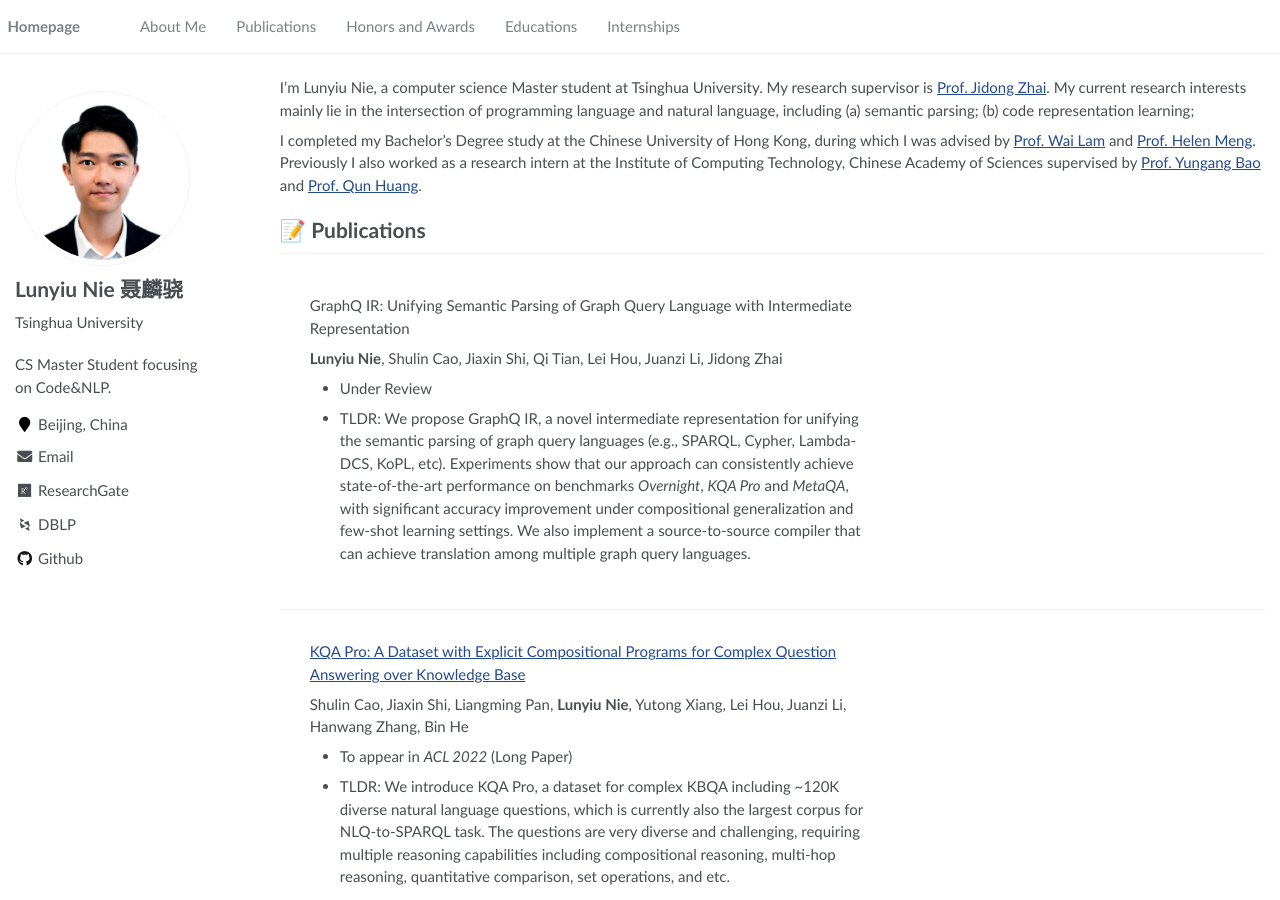
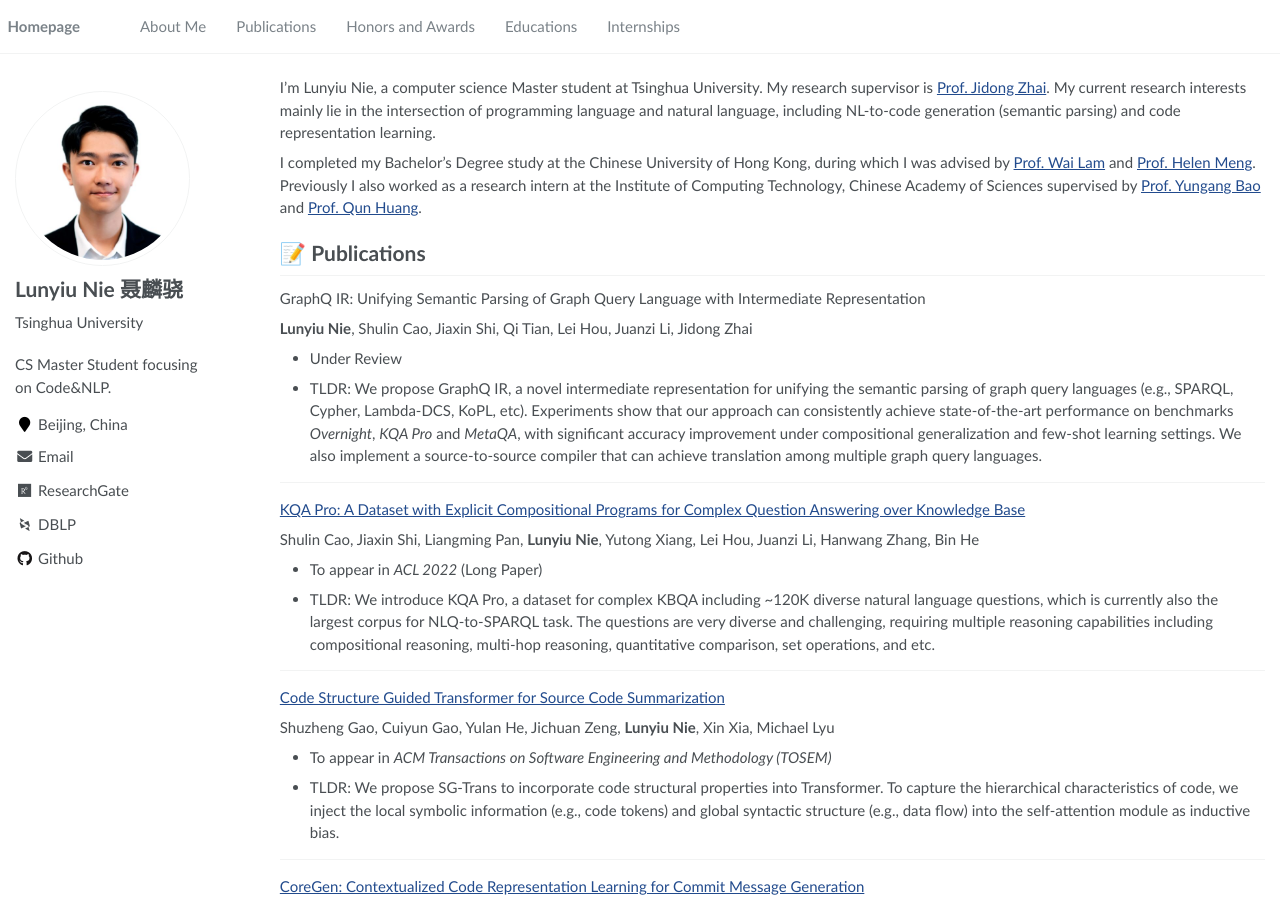
Before and after one commit to Flitternie/flitternie.github.io, a Jekyll site: the page built from _pages/about.md, in a window 1280 px wide and 900 px high. Built offline with Jekyll 4.4.1, drawn with Linux system fonts in a browser that asks for light colours; some web fonts are replaced.

Commit message:
add paper linesplit

```diff
--- a/_pages/about.md
+++ b/_pages/about.md
@@ -17,7 +17,7 @@ redirect_from:
 
 <span class='anchor' id='about-me'></span>
 
-I’m Lunyiu Nie, a computer science Master student at Tsinghua University. My research supervisor is [Prof. Jidong Zhai](https://pacman.cs.tsinghua.edu.cn/~zjd/). My current research interests mainly lie in the intersection of programming language and natural language, including (a) semantic parsing; (b) code representation learning;
+I’m Lunyiu Nie, a computer science Master student at Tsinghua University. My research supervisor is [Prof. Jidong Zhai](https://pacman.cs.tsinghua.edu.cn/~zjd/). My current research interests mainly lie in the intersection of programming language and natural language, including NL-to-code generation (semantic parsing) and code representation learning.
 
 I completed my Bachelor’s Degree study at the Chinese University of Hong Kong, during which I was advised by [Prof. Wai Lam](http://www1.se.cuhk.edu.hk/~textmine/) and [Prof. Helen Meng](https://www.se.cuhk.edu.hk/people/academic-staff/prof-meng-mei-ling-helen/). Previously I also worked as a research intern at the Institute of Computing Technology, Chinese Academy of Sciences supervised by [Prof. Yungang Bao](http://acs.ict.ac.cn/baoyg/) and [Prof. Qun Huang](https://huangqundl.github.io/).
 
@@ -27,25 +27,22 @@ I completed my Bachelor’s Degree study at the Chinese University of Hong Kong,
 - *2022.02*: &nbsp;🎉🎉 Lorem ipsum dolor sit amet, consectetur adipiscing elit. Vivamus ornare aliquet ipsum, ac tempus justo dapibus sit amet.  -->
 
 # 📝 Publications
-<div class='paper-box'><div class='paper-box-text' markdown="1">
 GraphQ IR: Unifying Semantic Parsing of Graph Query Language with Intermediate Representation
 
 **Lunyiu Nie**, Shulin Cao, Jiaxin Shi, Qi Tian, Lei Hou, Juanzi Li, Jidong Zhai
 
 - Under Review
 - TLDR: We propose GraphQ IR, a novel intermediate representation for unifying the semantic parsing of graph query languages (e.g., SPARQL, Cypher, Lambda-DCS, KoPL, etc). Experiments show that our approach can consistently achieve state-of-the-art performance on benchmarks *Overnight*, *KQA Pro* and *MetaQA*, with significant accuracy improvement under compositional generalization and few-shot learning settings. We also implement a source-to-source compiler that can achieve translation among multiple graph query languages.
-</div></div>
 
-<div class='paper-box'><div class='paper-box-text' markdown="1">
+------
 [KQA Pro: A Dataset with Explicit Compositional Programs for Complex Question Answering over Knowledge Base](https://arxiv.org/abs/2007.03875)
 
 Shulin Cao, Jiaxin Shi, Liangming Pan, **Lunyiu Nie**, Yutong Xiang, Lei Hou, Juanzi Li, Hanwang Zhang, Bin He
 
 - To appear in _ACL 2022_ (Long Paper)
 - TLDR: We introduce KQA Pro, a dataset for complex KBQA including ~120K diverse natural language questions, which is currently also the largest corpus for NLQ-to-SPARQL task. The questions are very diverse and challenging, requiring multiple reasoning capabilities including compositional reasoning, multi-hop reasoning, quantitative comparison, set operations, and etc.
-</div></div>
 
-<div class='paper-box'><div class='paper-box-text' markdown="1">
+------
 [Code Structure Guided Transformer for Source Code Summarization](https://arxiv.org/abs/2104.09340)
 
 Shuzheng Gao, Cuiyun Gao, Yulan He, Jichuan Zeng, **Lunyiu Nie**, Xin Xia, Michael Lyu
@@ -53,9 +50,7 @@ Shuzheng Gao, Cuiyun Gao, Yulan He, Jichuan Zeng, **Lunyiu Nie**, Xin Xia, Micha
 - To appear in _ACM Transactions on Software Engineering and Methodology (TOSEM)_
 - TLDR: We propose SG-Trans to incorporate code structural properties into Transformer. To capture the hierarchical characteristics of code, we inject the local symbolic information (e.g., code tokens) and global syntactic structure (e.g., data flow) into the self-attention module as inductive bias.
 
-</div></div>
-
-<div class='paper-box'><div class='paper-box-text' markdown="1">
+------
 [CoreGen: Contextualized Code Representation Learning for Commit Message Generation](https://doi.org/10.1016/j.neucom.2021.05.039)
 
 **Lunyiu Nie**, Cuiyun Gao, Zhicong Zhong, Wai Lam, Yang Liu, Zenglin Xu
@@ -63,9 +58,7 @@ Shuzheng Gao, Cuiyun Gao, Yulan He, Jichuan Zeng, **Lunyiu Nie**, Xin Xia, Micha
 - In *Neurocomputing* (2021)
 - TLDR: We propose a novel code representation learning method for commit message generation that exploits the contextual information behind code commit sequences. Evaluation on the benchmark shows that our model outperforms over the baseline models with at least 28.18% BLEU-4 score improvement.
 
-</div></div>
-
-<div class='paper-box'><div class='paper-box-text' markdown="1">
+------
 [Unstructured Knowledge Access in Task-oriented Dialog Modeling using Language Inference, Knowledge Retrieval and Knowledge-Integrative Response Generation](https://arxiv.org/abs/2101.06066)
 
 Mudit Chaudhary, Borislav Dzodzo, Sida Huang, Chun Hei Lo, Mingzhi Lyu, **Lunyiu Nie**, Jinbo Xing, Tianhua Zhang, Xiaoying Zhang, Jingyan Zhou, Hong Cheng, Wai Lam, Helen Meng
@@ -73,9 +66,7 @@ Mudit Chaudhary, Borislav Dzodzo, Sida Huang, Chun Hei Lo, Mingzhi Lyu, **Lunyiu
 - In *AAAI-21 DSTC9 Workshop* (2021), Finalist of The 9th Dialog System Technology Challenge (DSTC9) Track 1.
 - TLDR: We propose a pipeline framework for task-oriented dialog modeling with unstructured knowledge access. Our framework can significantly improve the performance of dialog systems and generate high-quality responses, achieving at least 58.77% improvement on BLEU-4 score over the baseline.
 
-</div></div>
 ------
-<div class='paper-box'><div class='paper-box-text' markdown="1">
 [ATOM: Commit Message Generation Based on Abstract Syntax Tree and Hybrid Reranking](https://doi.org/10.1109/TSE.2020.3038681)
 
 Shangqing Liu, Cuiyun Gao, Sen Chen, **Lunyiu Nie**, Yang Liu.
@@ -83,7 +74,6 @@ Shangqing Liu, Cuiyun Gao, Sen Chen, **Lunyiu Nie**, Yang Liu.
 - In *IEEE Transactions on Software Engineering (TSE)* (2020)
 - TLDR: We develop a novel commit message generation model that explicitly incorporates the abstract syntax tree for representing code changes and integrates both retrieved and generated messages through hybrid ranking. Experimental results demonstrate that our approach improves the state-of-the-art models by 30.72% in terms of BLEU-4.
 
-</div></div>
 
 # 🏆 Honors and Awards
 - *2021*    Tsinghua University - Weihai Talent Scholarship.
```
